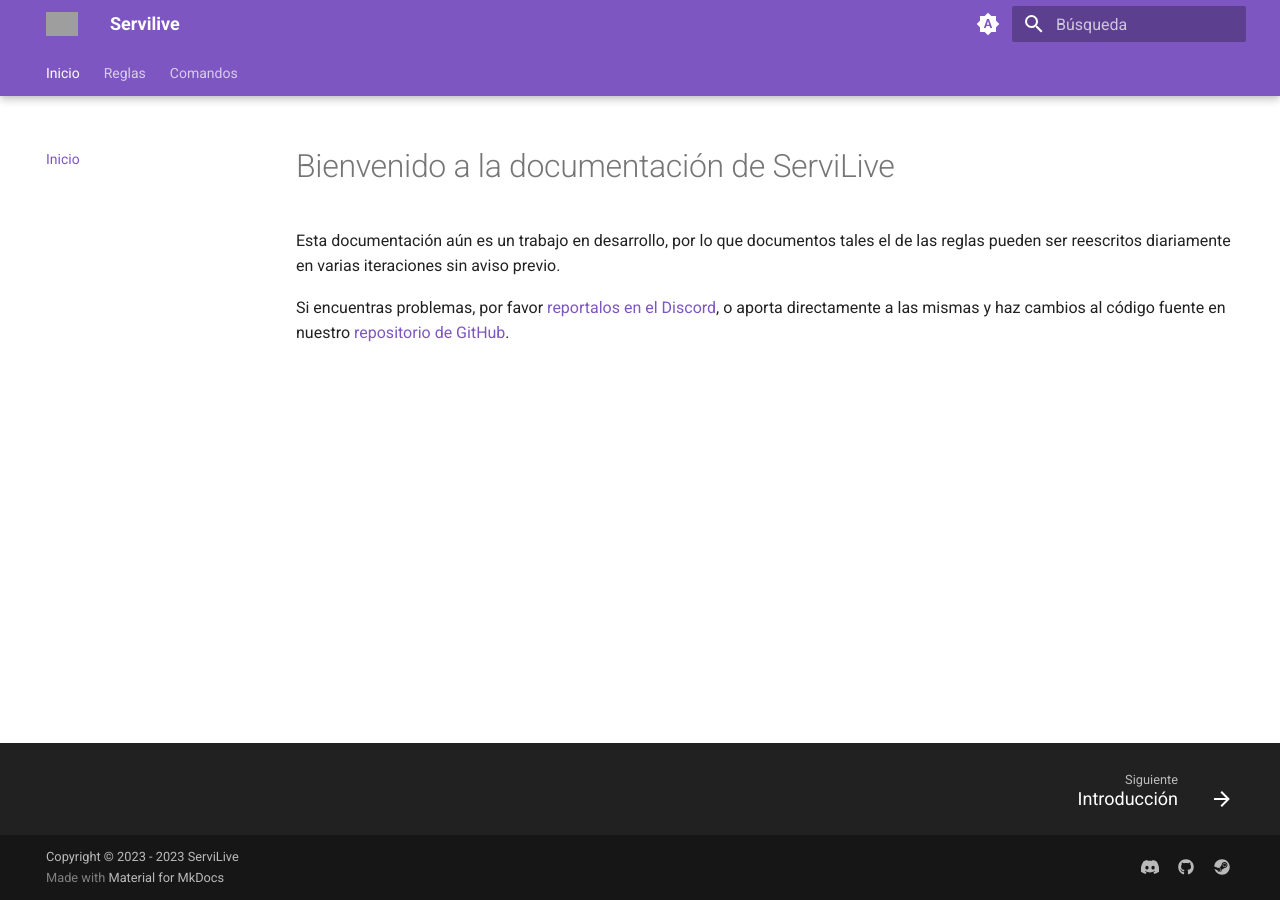
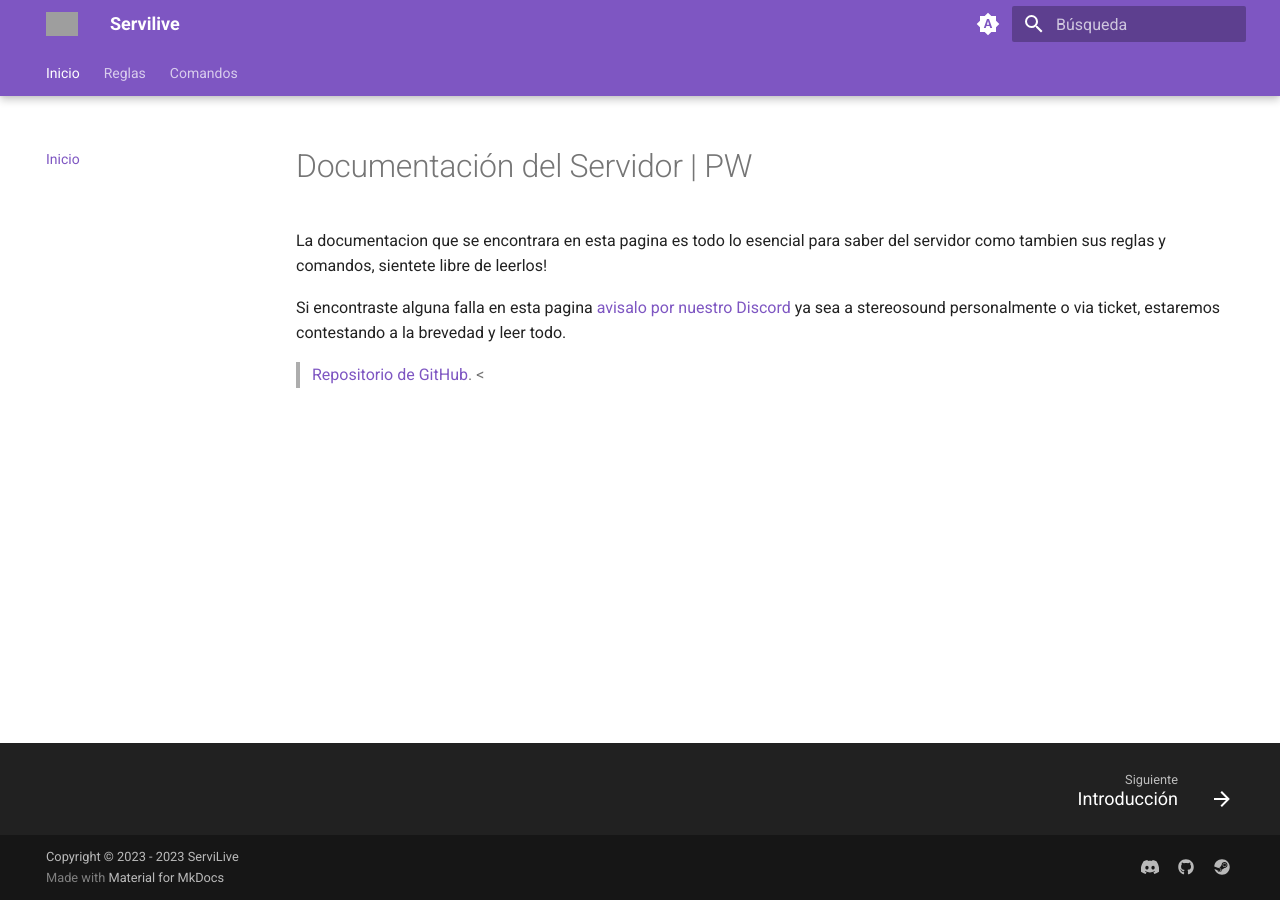
Before and after one commit to patagoniawarriors/docs, an MkDocs documentation site: the page built from docs/index.md, in a window 1280 px wide. Built offline with MkDocs 1.6.1 and Material for MkDocs 9.7.7, drawn with Linux system fonts in a browser that asks for light colours; grey boxes are pictures that could not be loaded.

Commit message:
index.md actualizado

```diff
--- a/docs/index.md
+++ b/docs/index.md
@@ -1,5 +1,6 @@
-# Bienvenido a la documentación de ServiLive
+# Documentación del Servidor | PW
 
-Esta documentación aún es un trabajo en desarrollo, por lo que documentos tales el de las reglas pueden ser reescritos diariamente en varias iteraciones sin aviso previo.
+La documentacion que se encontrara en esta pagina es todo lo esencial para saber del servidor como tambien sus reglas y comandos, sientete libre de leerlos!
 
-Si encuentras problemas, por favor [reportalos en el Discord](https://discord.gg/cfYHjJ7RSZ), o aporta directamente a las mismas y haz cambios al código fuente en nuestro [repositorio de GitHub](https://github.com/servilive/docs).
+Si encontraste alguna falla en esta pagina [avisalo por nuestro Discord](https://discord.gg/WPJuTwwCTD) ya sea a stereosound personalmente o via ticket, estaremos contestando a la brevedad y leer todo.
+> [Repositorio de GitHub](https://github.com/patagoniawarriors/docs). <
```
